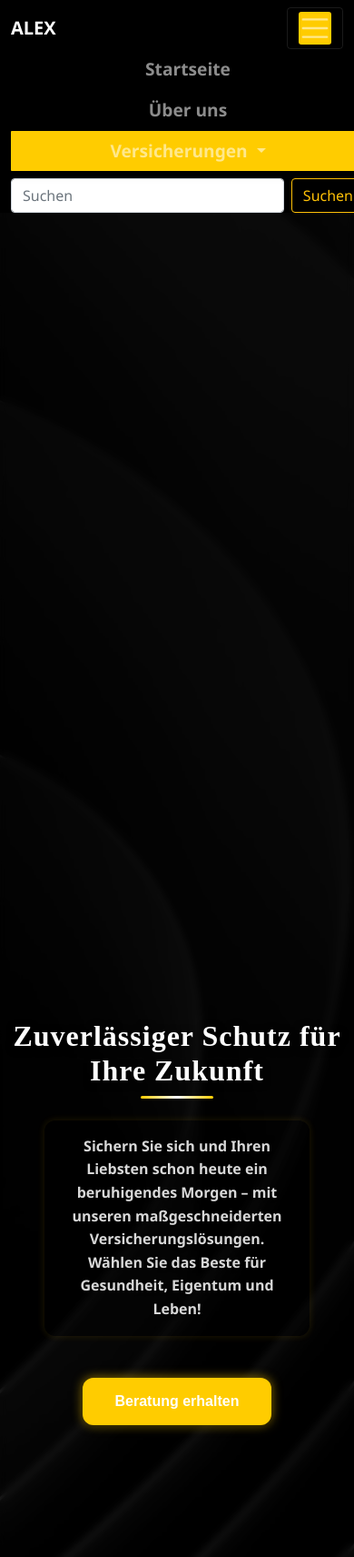
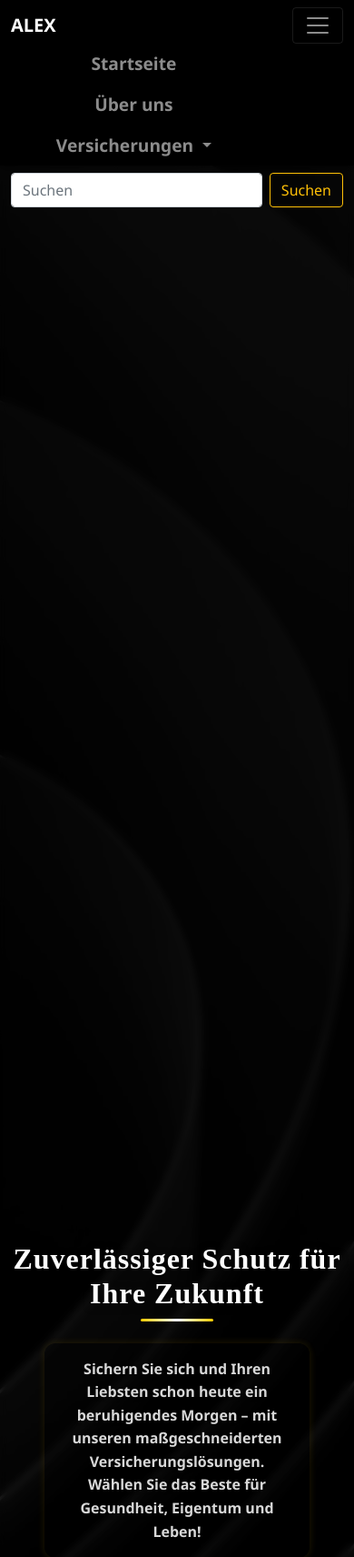
Before and after one commit to Vladimir-Strelec/insurance, a Django app: page / in a window 390 px wide, after a click that opens the changed part. Shown: the top 1712 px of the page at 91% size. Run offline with Django 5.2, Linux system fonts and the light colour scheme; data that the repository does not hold is empty.

Commit message:
Fix and optimization

```diff
--- a/insuranceProject/myproject/static/css/style.css
+++ b/insuranceProject/myproject/static/css/style.css
@@ -1,3 +1,4 @@
+/* Global Styles */
         html, body {
             scroll-behavior: smooth;
             margin: 0;
@@ -28,7 +29,7 @@ body::before {
             flex-direction: column;
             justify-content: center;
             align-items: center;
-  min-height: calc(var(--vh, 1vh) * 100);
+            min-height: 100vh; /* Ensures no CLS during load */
         }
 
         footer {
@@ -46,21 +47,19 @@ footer {
             color: white;
         }
 
-
-/*#################################################NAVBAR####################################################*/
-
+        /* Navbar */
         .navbar {
             display: flex;
             justify-content: space-between;
             background-color: black;
             color: white;
-  position: sticky; /* Используем sticky вместо fixed */
-  top: 0; /* Закрепляем в верхней части экрана */
+            position: sticky; /* Sticky navbar */
+            top: 0;
             left: 0;
-  width: 100vw; /* Занимаем всю ширину экрана */
+            width: 100vw;
             height: 7vh;
-  z-index: 1000; /* Высокий приоритет для верхнего слоя */
-  box-shadow: 0 4px 8px rgba(0, 0, 0, 0.5); /* Добавляем тень */
+            z-index: 1000;
+            box-shadow: 0 4px 8px rgba(0, 0, 0, 0.5);
         }
 
         .navbar-logo .logo-circle {
@@ -70,7 +69,6 @@ footer {
             padding: 10px 20px;
             border-radius: 50%;
             font-size: 2rem;
-
         }
 
         .navbar-nav {
@@ -78,121 +76,21 @@ footer {
             text-align: center;
             display: flex;
             justify-content: space-evenly;
-    background-color: black;
-
         }
 
         .navbar-nav a {
             text-decoration: none;
             color: black;
-    border-radius: 1px;
             font-weight: bold;
             font-size: 1.2rem;
         }
 
-    .navbar-nav ul {
-        width: 200%;
-        background-color: #ffcc00;
-
-    }
-
-        .navbar-nav li {
-            text-decoration: none;
-            color: black;
-            font-weight: bold;
-        }
-
-.container-fluid {
-    width: 100vw;
-    display: flex;
-    justify-content: space-around;
-    background-color: black;
-}
-
-.container-fluid a {
-        color: white;
-        font-weight: bold;
-    }
-.container-fluid a:active {
-        background-color: var(--primary-color);
-        transform: translateY(3px);
-    }
-
-.dropdown-toggle {
-    width: 100%;
-    color: black;
-    text-decoration: none;
-    background-color: #ffcc00;
-    box-shadow: 2px 2px 5px rgba(0, 0, 0, 0.2), 0px 0px 15px rgba(0, 0, 0, 0.15);
-
-    border-radius: 19px;
-    font-weight: bold;
-    font-size: xx-large;
-    padding: 8px 12px;
-    display: block;
-    transition: background-color 0.3s ease;
-}
-.dropdown-toggle:hover {
-    color: black;
-}
-.dropdown-toggle:active {
-    color: white;
-    background-color: white;
-    animation: pulse 0.2s ease;
-    transform: scale(0.95);
-}
-
-@media (max-width: 990px) {
-    .navbar-logo .logo-circle {
-        font-size: 1rem;
-    }
-    .navbar {
-        position: absolute;
-    }
-    .navbar-toggler-icon {
-        background-color: #ffcc00;
-        border-radius: 3px;
-        font-size: 1.5rem;
-
-    }
-    .navbar-toggler-icon:active {
-        animation: pulse 0.2s ease;
-        transform: scale(0.95);
-    }
-
-    .navbar-links {
-        position: absolute;
-        top: 100%;
-        left: 0;
-        width: 100%;
-        background-color: white;
-        display: none;
-        flex-direction: rows;
-        padding: 20px;
-        z-index: 1001;
-    }
-
-    .navbar-links.open {
-        display: flex;
-        color: white;
-    }
-
-    .burger {
-        display: block;
-        color: white;
-        animation: pulse 0.2s ease;
-    }
-
-
-}
-
-/*--------------------------------------------------HERO--------------------------------------------------------------*/
-
+        /* Hero Section */
         .hero {
             background-size: cover;
             position: relative;
             width: 100%;
-  height: 100svh;
+            height: 100vh;
             display: flex;
             flex-direction: column;
             align-items: center;
@@ -206,30 +104,25 @@ footer {
             position: absolute;
             top: 0;
             left: 0;
-
             background: rgba(0, 0, 0, 0.4);
             backdrop-filter: blur(4px);
             z-index: 16;
             pointer-events: auto;
             box-sizing: border-box;
             width: 100%;
-      overflow: hidden;
+        }
 
-    }
         .hero-content {
-
             display: flex;
             flex-direction: column;
             justify-content: center;
             align-items: center;
             text-align: center;
-      align-self: center;
             color: #fff;
             height: 55vh;
-
+            animation: fadeInUp 1s ease-out forwards;
             z-index: 98;
         }
-
 
         .hero-content h1 {
             font-size: 4rem;
@@ -238,10 +131,7 @@ footer {
             letter-spacing: 2px;
             color: #fff;
             text-align: center;
-      text-shadow:
-        0 1px 2px rgba(0, 0, 0, 0.7),
-        0 3px 6px rgba(0, 0, 0, 0.6),
-        1px 1px 8px rgba(255, 204, 0, 0.4); /* золотистый отблеск */
+            text-shadow: 0 1px 2px rgba(0, 0, 0, 0.7), 0 3px 6px rgba(0, 0, 0, 0.6), 1px 1px 8px rgba(255, 204, 0, 0.4);
             position: relative;
             margin-bottom: 1rem;
             padding-bottom: 0.5rem;
@@ -272,23 +162,6 @@ footer {
             box-shadow: 0 0 10px rgba(255, 204, 0, 0.15);
         }
 
-    @media (max-width: 760px) {
-        .hero-content {
-            height: 90vh !important;
-        }
-        .hero-content p {
-          font-size: 1rem;
-          font-weight: bold;
-          opacity: 0.9;
-        }
-        .hero-content h1 {
-            font-size: 2rem;
-            letter-spacing: 1px;
-            text-shadow: 0 2px 10px rgba(0,0,0,0.5);
-        }
-
-    }
-
         .hero-button {
             font-family: 'Montserrat', sans-serif;
             margin-top: 30px;
@@ -302,90 +175,65 @@ footer {
             z-index: 101;
             text-decoration: none;
             cursor: pointer;
-      box-shadow:
-        0 4px 6px rgba(0, 0, 0, 0.3),
-        0 0 12px rgba(255, 204, 0, 0.6);
+            box-shadow: 0 4px 6px rgba(0, 0, 0, 0.3), 0 0 12px rgba(255, 204, 0, 0.6);
             transition: all 0.3s ease, box-shadow 0.3s ease;
         }
 
         .hero-button:hover {
             background-color: #ffd633;
             transform: translateY(-3px);
-      box-shadow:
-        0 6px 14px rgba(0, 0, 0, 0.4),
-        0 0 20px rgba(255, 204, 0, 0.8);
+            box-shadow: 0 6px 14px rgba(0, 0, 0, 0.4), 0 0 20px rgba(255, 204, 0, 0.8);
         }
 
         .hero-button:active {
             background-color: #e6b800;
             color: white;
             transform: scale(0.95);
-      box-shadow:
-        0 2px 8px rgba(0, 0, 0, 0.4),
-        0 0 10px rgba(255, 204, 0, 0.5);
+            box-shadow: 0 2px 8px rgba(0, 0, 0, 0.4), 0 0 10px rgba(255, 204, 0, 0.5);
         }
 
+        /* Responsive Adjustments */
+        @media (max-width: 760px) {
+            .hero-content {
+                height: 90vh !important;
+            }
+
+            .hero-content p {
+                font-size: 1rem;
+                font-weight: bold;
+                opacity: 0.9;
+            }
+
+            .hero-content h1 {
+                font-size: 2rem;
+                letter-spacing: 1px;
+                text-shadow: 0 2px 10px rgba(0,0,0,0.5);
+            }
+        }
 
         @media (max-width: 736px) {
             .hero-button {
                 font-size: 1rem;
             }
-        .navbar-nav {
-            width: 100dvw;
-            color: black;
         }
-        .dropdown-menu a{
-            color: black;
-        }
-        .dropdown-menu a:hover{
-            color: white;
-        }
-    }
-    @keyframes pulse {
+
+        /* Animation Keyframes */
+        @keyframes fadeInUp {
             0% {
-        box-shadow: 0 0 0 0 rgba(255, 255, 255, 0.5);
-      }
-      70% {
-        box-shadow: 0 0 0 15px rgba(255, 204, 0, 0);
+                opacity: 0;
+                transform: translateY(30px);
             }
             100% {
-        box-shadow: 0 0 0 0 rgba(255, 204, 0, 0);
+                opacity: 1;
+                transform: translateY(0);
             }
         }
 
-
-
-    .overlay-image {
-      align-self: flex-start;
-      position: absolute;
-      width: 40%;
-      max-width: 600px;
+        /* Image aspect ratio (Fix CLS issue) */
+        img {
+            aspect-ratio: 16/9;
+            width: 100%;
             height: auto;
-      transform: translateY(0%);
-      z-index: 97;
-      animation: fadeInLeft 1s ease-out forwards;
-    }
-    @keyframes fadeInLeft {
-      0% {
-        opacity: 1;
-        transform: translateX(-670px);
-      }
-      100% {
-        opacity: 1;
-        transform: translateX(0);
-      }
-    }
-
-.animate-fade-in-left {
-  animation: fadeInLeft 1s ease-out forwards;
-}
-
-    .wave {
-
-      width: 100%;
-      transform: translateY(0%); /* Только по оси Y! */
-      pointer-events: none;
-      z-index: 100;
         }
 
 /*-----------------------------------------------INFO-----------------------------------------------------------*/
--- a/insuranceProject/myproject/template/hero/hero.html
+++ b/insuranceProject/myproject/template/hero/hero.html
@@ -8,6 +8,7 @@
   {% elif request.resolver_match.url_name == 'lead_create' %}
     {% include 'hero/hero-details.html' %}
   {% endif %}
+
 
 
   <div class="wave">
```
Lines whose indentation alone changed are shown as unchanged.
